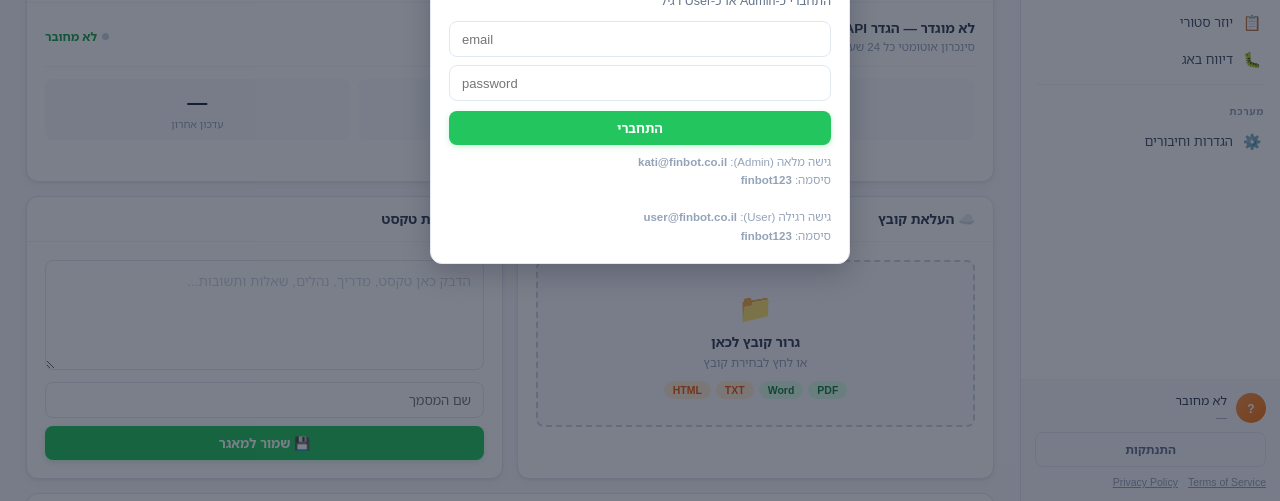
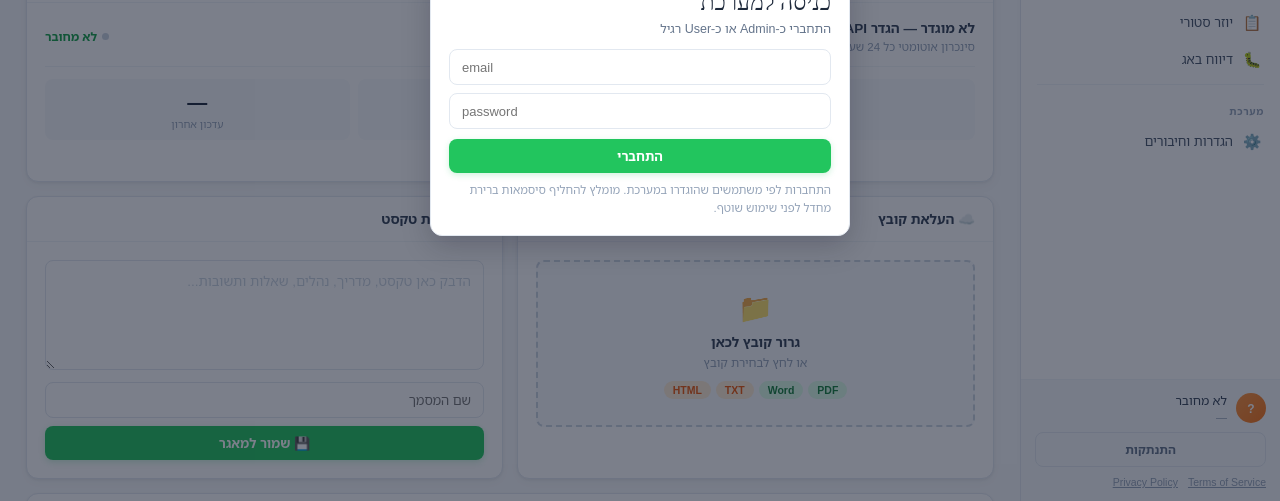
Before and after one commit to ketifinbot/AI-hub, a plain HTML site: page finbot-hub.html in a window 1280 px wide. Shown: the part 299-800 px from the top of the page. Drawn offline with nearby package versions, Linux system fonts and the light colour scheme.

Commit message:
Remove visible demo passwords from login screen

```diff
--- a/finbot-hub.html
+++ b/finbot-hub.html
@@ -569,7 +569,7 @@ body{font-family:'Noto Sans Hebrew',sans-serif;background:var(--gr50);color:var(
     <input class="inp inp-ltr" id="authEmail" placeholder="email" style="margin-bottom:8px">
     <input class="inp inp-ltr" id="authPassword" type="password" placeholder="password" style="margin-bottom:10px" onkeydown="if(event.key==='Enter') login()">
     <button class="btn bg bfull" onclick="login()">התחברי</button>
-    <div class="auth-demo">גישה מלאה (Admin): <strong>kati@finbot.co.il</strong><br>סיסמה: <strong>finbot123</strong><br><br>גישה רגילה (User): <strong>user@finbot.co.il</strong><br>סיסמה: <strong>finbot123</strong></div>
+    <div class="auth-demo">התחברות לפי משתמשים שהוגדרו במערכת. מומלץ להחליף סיסמאות ברירת מחדל לפני שימוש שוטף.</div>
   </div>
 </div>
 
```
Also changed, not shown: index.html (+1 -1 lines).
